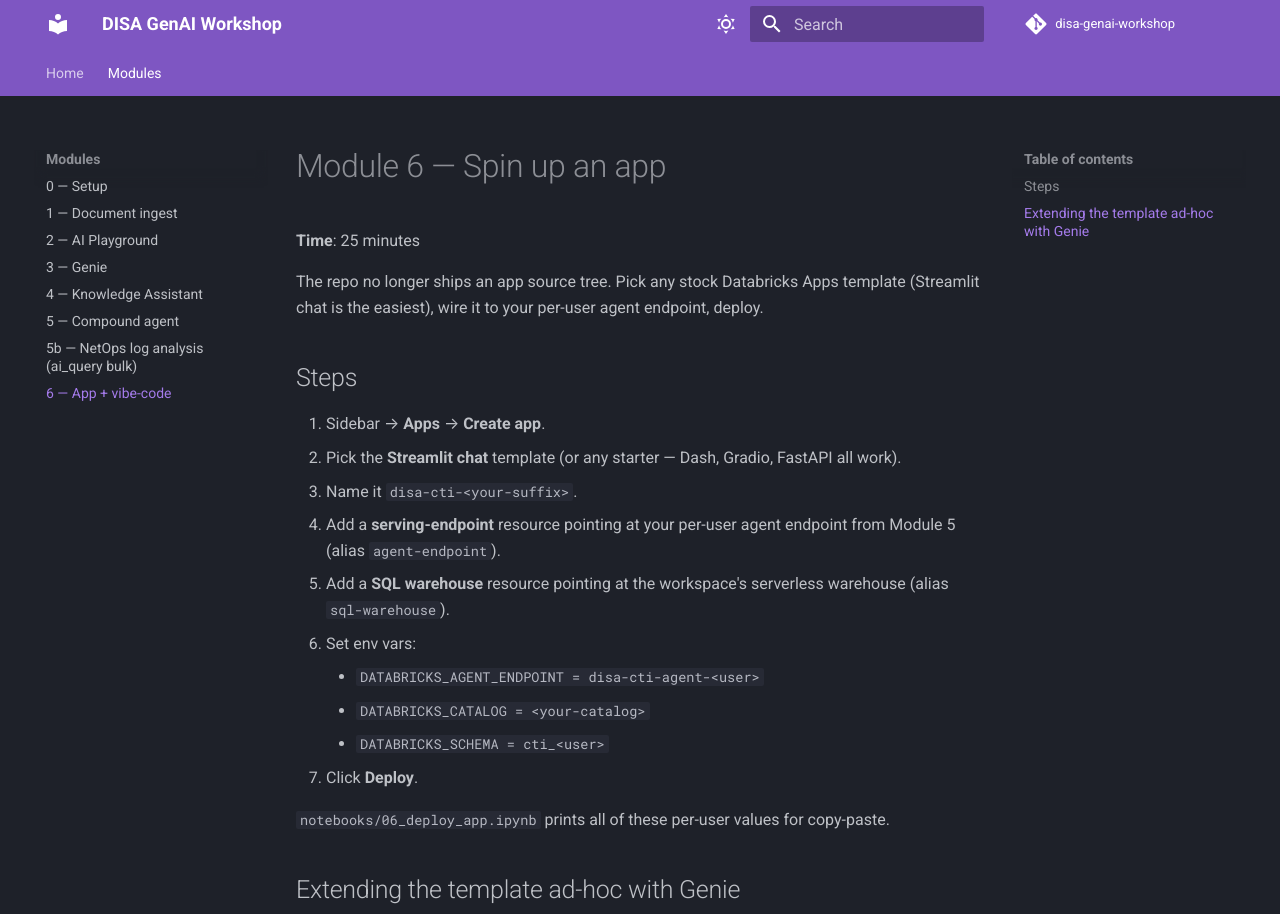
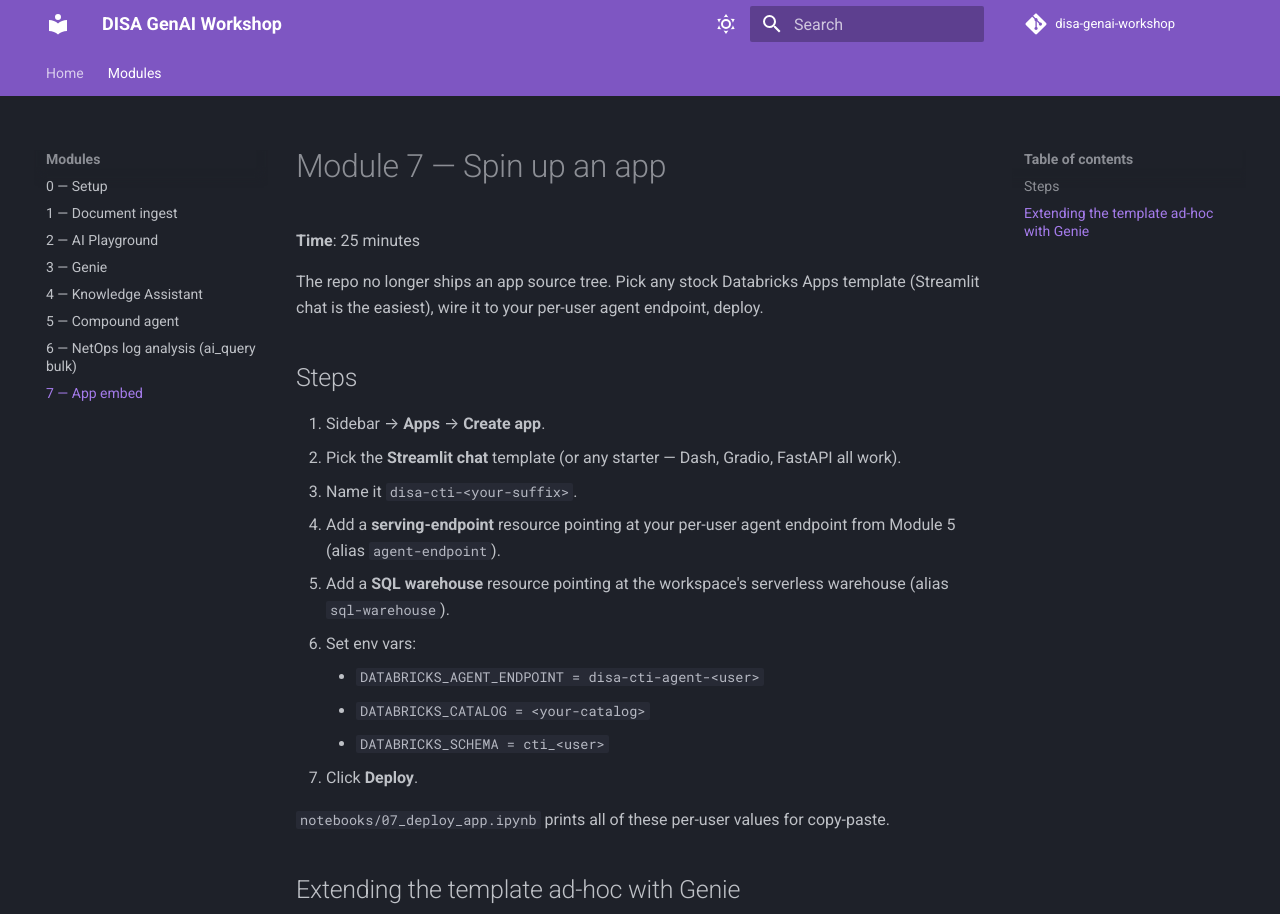
Before and after one commit to will-yuponce-db/disa-genai-workshop, an MkDocs documentation site: the page built from docs/docs/modules/07-app.md, in a window 1280 px wide and 1268 px high. Shown: the top 914 px of the window. Built offline with MkDocs 1.6.1 and Material for MkDocs 9.7.7, drawn with Linux system fonts in a browser that asks for light colours; comment, search, counter and statistics services are not loaded.

Commit message:
Promote NetOps from 5b to its own module 6; rename app to module 7
Renames:
- notebooks/05b_netops_ai_query.ipynb -> notebooks/06_netops_ai_query.ipynb
- notebooks/06_deploy_app.ipynb       -> notebooks/07_deploy_app.ipynb
- docs/docs/modules/05b-netops.md     -> docs/docs/modules/06-netops.md
- docs/docs/modules/06-app.md         -> docs/docs/modules/07-app.md

Updated all cross-references (README, SETUP.md, mkdocs nav, docs
index, intra-doc Module-N callouts). Refreshed the Vocareum
courseware zip with the new filenames so notebook auto-import lands
the renamed files.

```diff
--- a/docs/docs/modules/06-app.md
+++ b/docs/docs/modules/07-app.md
@@ -1,4 +1,4 @@
-# Module 6 — Spin up an app
+# Module 7 — Spin up an app
 
 **Time**: 25 minutes
 
@@ -17,7 +17,7 @@
     - `DATABRICKS_SCHEMA = cti_<user>`
 7. Click **Deploy**.
 
-`notebooks/06_deploy_app.ipynb` prints all of these per-user values for copy-paste.
+`notebooks/07_deploy_app.ipynb` prints all of these per-user values for copy-paste.
 
 ## Extending the template ad-hoc with Genie
 
@@ -30,4 +30,4 @@
 
 Total time per added chart: about a minute.
 
-[Open the notebook →](https://github.com/will-yuponce-db/disa-genai-workshop/blob/main/notebooks/06_deploy_app.ipynb)
+[Open the notebook →](https://github.com/will-yuponce-db/disa-genai-workshop/blob/main/notebooks/07_deploy_app.ipynb)
--- a/docs/mkdocs.yml
+++ b/docs/mkdocs.yml
@@ -38,8 +38,8 @@
       - 3 — Genie: modules/03-genie.md
       - 4 — Knowledge Assistant: modules/04-knowledge-assistant.md
       - 5 — Compound agent: modules/05-compound-agent.md
-      - 5b — NetOps log analysis (ai_query bulk): modules/05b-netops.md
-      - 6 — App + vibe-code: modules/06-app.md
+      - 6 — NetOps log analysis (ai_query bulk): modules/06-netops.md
+      - 7 — App embed: modules/07-app.md
 
 markdown_extensions:
   - admonition
```
Also changed, not shown: SETUP.md (+2 -2 lines), docs/docs/index.md (+3 -3 lines), docs/docs/modules/06-netops.md (renamed from docs/docs/modules/05b-netops.md, +3 -3 lines), README.md, 4 other files.
